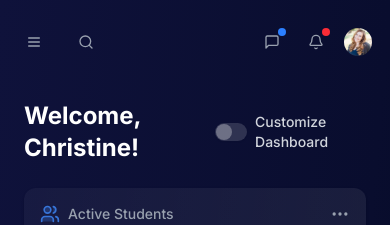
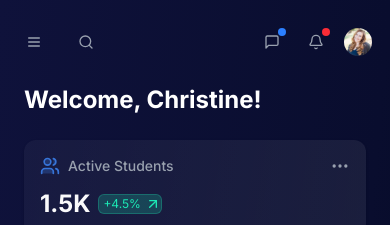
Before and after one commit to cbutler90/lumeo, a Next.js app: page / in a window 390 px wide. Shown: the top 225 px of the page. Built offline with nearby package versions, Linux system fonts and the light colour scheme.

Commit message:
small fixes for page and welcome area

```diff
--- a/src/app/page.tsx
+++ b/src/app/page.tsx
@@ -13,7 +13,7 @@ import { PageTransition } from "@/components/page-transition"
 export default function Dashboard() {
   return (
     <PageTransition>
-      <div className="px-6 md:px-10 pb-10 pt-8 text-white/98">
+      <div className="px-6 md:px-10 pb-10 pt-6 md:pt-8 text-white/98">
         <DashboardWelcome />
 
         <div className="grid grid-cols-12 gap-6 mt-4">
--- a/src/components/dashboard-welcome.tsx
+++ b/src/components/dashboard-welcome.tsx
@@ -13,7 +13,7 @@ export function DashboardWelcome({ username = "Christine" }: DashboardWelcomePro
   const [customizeMode, setCustomizeMode] = useState(false)
 
   return (
-    <div className="flex items-center justify-between py-2">
+    <div className="flex md:items-center md:justify-between pb-2 md:pt-2">
       <motion.h1
         className="text-2xl font-bold text-white"
         initial={{ opacity: 0, y: -20 }}
@@ -23,7 +23,7 @@ export function DashboardWelcome({ username = "Christine" }: DashboardWelcomePro
         Welcome, {username}!
       </motion.h1>
 
-      <div className="flex items-center space-x-2">
+      <div className="hidden md:flex items-center space-x-2">
         <Switch
           id="customize-mode"
           checked={customizeMode}
```
